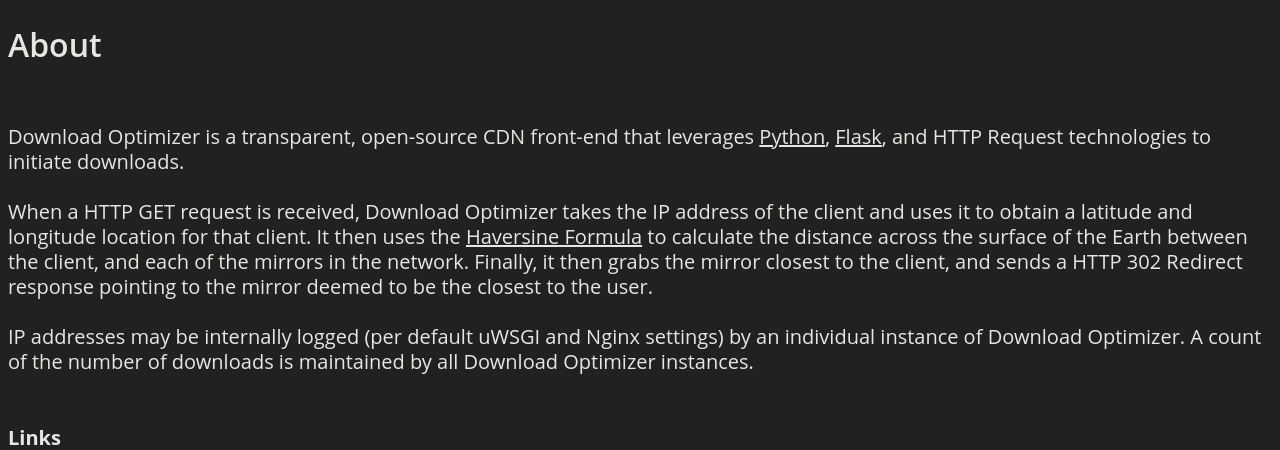
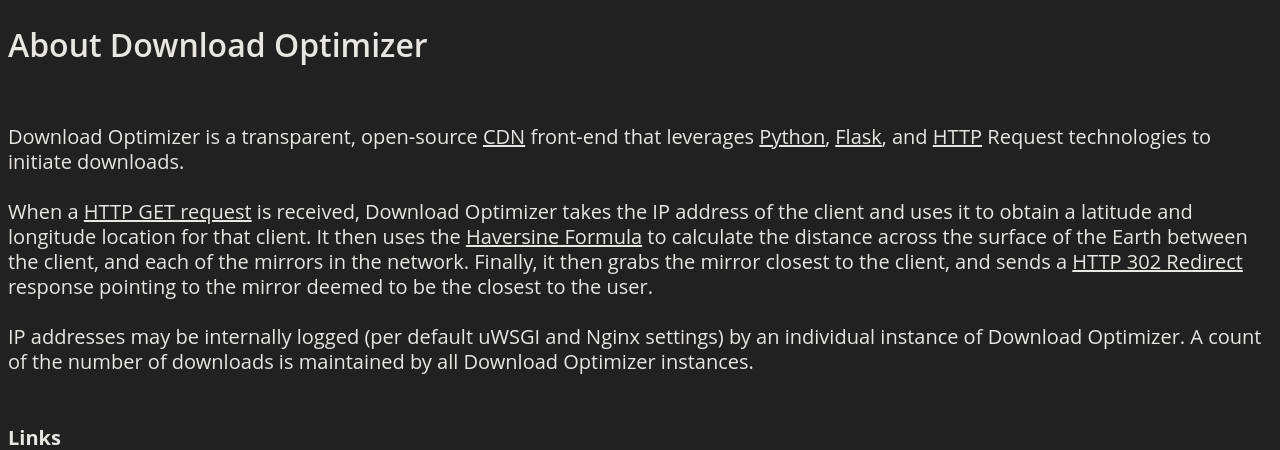
Before and after one commit to drauger-os-development/download-optimizer, a Flask app: page /about in a window 1280 px wide. Shown: the top 450 px of the page. Run offline with Flask 2, Linux system fonts and the light colour scheme; parts of the project's set-up code (start-up, migrations or seed data) failed here and were passed over.

Commit message:
make the about page more clear, more links

```diff
--- a/templates/about.html
+++ b/templates/about.html
@@ -2,19 +2,19 @@
 
 {% block content %}
 <h1 class="title">
-  About
+  About Download Optimizer
 </h1>
 </br>
 <h2 class="subtitle">
-    Download Optimizer is a transparent, open-source CDN front-end that leverages
-    <a href="https://www.python.org/">Python</a>, <a href="https://flask.palletsprojects.com/en/2.0.x/">Flask</a>, and HTTP Request technologies to initiate downloads.
+    Download Optimizer is a transparent, open-source <a href="https://en.wikipedia.org/wiki/Content_delivery_network">CDN</a> front-end that leverages
+    <a href="https://www.python.org/">Python</a>, <a href="https://flask.palletsprojects.com/en/2.0.x/">Flask</a>, and <a href="https://www.w3schools.com/whatis/whatis_http.asp">HTTP</a> Request technologies to initiate downloads.
     </br>
     </br>
-    When a HTTP GET request is received, Download Optimizer takes the IP address of
+    When a <a href="https://developer.mozilla.org/en-US/docs/Web/HTTP/Methods/GET">HTTP GET request</a> is received, Download Optimizer takes the IP address of
     the client and uses it to obtain a latitude and longitude location for that client.
     It then uses the <a href="https://en.wikipedia.org/wiki/Haversine_formula">Haversine Formula</a> to calculate the distance across the surface
     of the Earth between the client, and each of the mirrors in the network. Finally,
-    it then grabs the mirror closest to the client, and sends a HTTP 302 Redirect response
+    it then grabs the mirror closest to the client, and sends a <a href="https://en.wikipedia.org/wiki/HTTP_302">HTTP 302 Redirect</a> response
     pointing to the mirror deemed to be the closest to the user.
     </br>
     </br>
```
